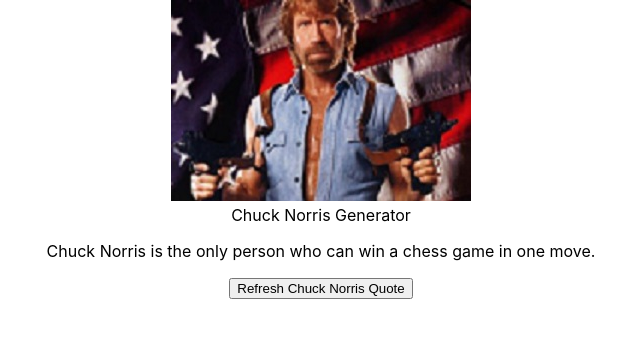
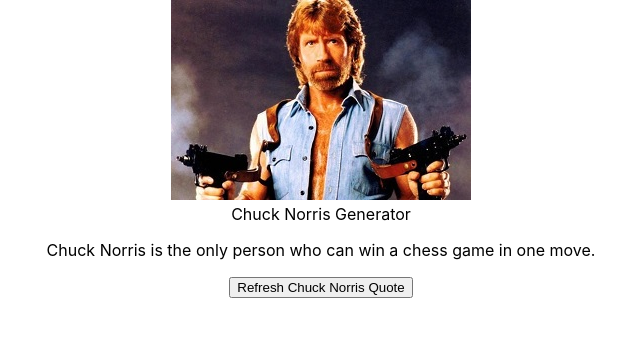
Before and after one commit to GreatDeveloper66/Chuck_Norris_Generator, a React (Create React App) app in the folder client/: page / in a window 1280 px wide. Shown: the top 338 px of the page, without its empty margins (319-959 px from the left). Built offline with nearby package versions, Linux system fonts and the light colour scheme.

Commit message:
update image array

```diff
--- a/client/src/App.js
+++ b/client/src/App.js
@@ -19,8 +19,10 @@ let imageArr = [CNImage1,CNImage2,CNImage3,CNImage4,CNImage5,CNImage6,CNImage7,C
 function App() {
   const [randomInt, setRandomint] = useState(1)
     const [norrisQuote, setNorrisQuote ] = useState("Chuck Norris is the only person who can win a chess game in one move.")
-    const [ images, setImages ] = useState(
-        [
+    const [ image, setImages ] = useState(
+            imageArr[randomInt]
+
+          /*[
             {id: 1, src: CNImage1},
             {id: 2, src: CNImage2},
             {id: 3, src: CNImage3},
@@ -31,8 +33,35 @@ function App() {
             {id: 8, src: CNImage8},
             {id: 9, src: CNImage9},
             {id: 10, src: CNImage10},
-        ]
+          ]
+            */
+
     )
+
+    async function refreshNorris() {
+      const response = await fetch('/chucknorrisrandomjoke')
+      const jsonResponse = await response.json()
+      setNorrisQuote(jsonResponse.value)
+      setRandomint(Math.ceil(Math.random(1,10)*10))
+      setImages(imageArr[randomInt])
+      /*
+      this.setState({norrisQuote: jsonResponse.value})
+      fetch('/chucknorrisrandomjoke')
+        .then(response => {
+          response.json()
+          console.log(response.json())
+        })
+        .then(data => {
+          console.log(data)
+          setNorrisQuote(data)
+          setRandomint(Math.ceil(Math.random(1,10)*10))
+          setImages(imageArr[randomInt])
+        })
+        .catch(err => {
+          console.log("error is: " + err)
+        })
+        */
+    }
 
 
   return (
@@ -40,7 +69,7 @@ function App() {
       <Container>
         <Row className="justify-content-md-center">
           <Card>
-              <Card.Img variant="top" src={images[0].src}>
+              <Card.Img variant="top" src={image}>
 
               </Card.Img>
               <Card.Body>
@@ -50,7 +79,7 @@ function App() {
                 <Card.Text id="chuckNorrisQuote">
                   {norrisQuote}
                 </Card.Text>
-                <Button variant="primary" id="refreshButton">
+                <Button variant="primary" id="refreshButton" onClick={() => refreshNorris()}>
                   Refresh Chuck Norris Quote
                 </Button>
               </Card.Body>
```
